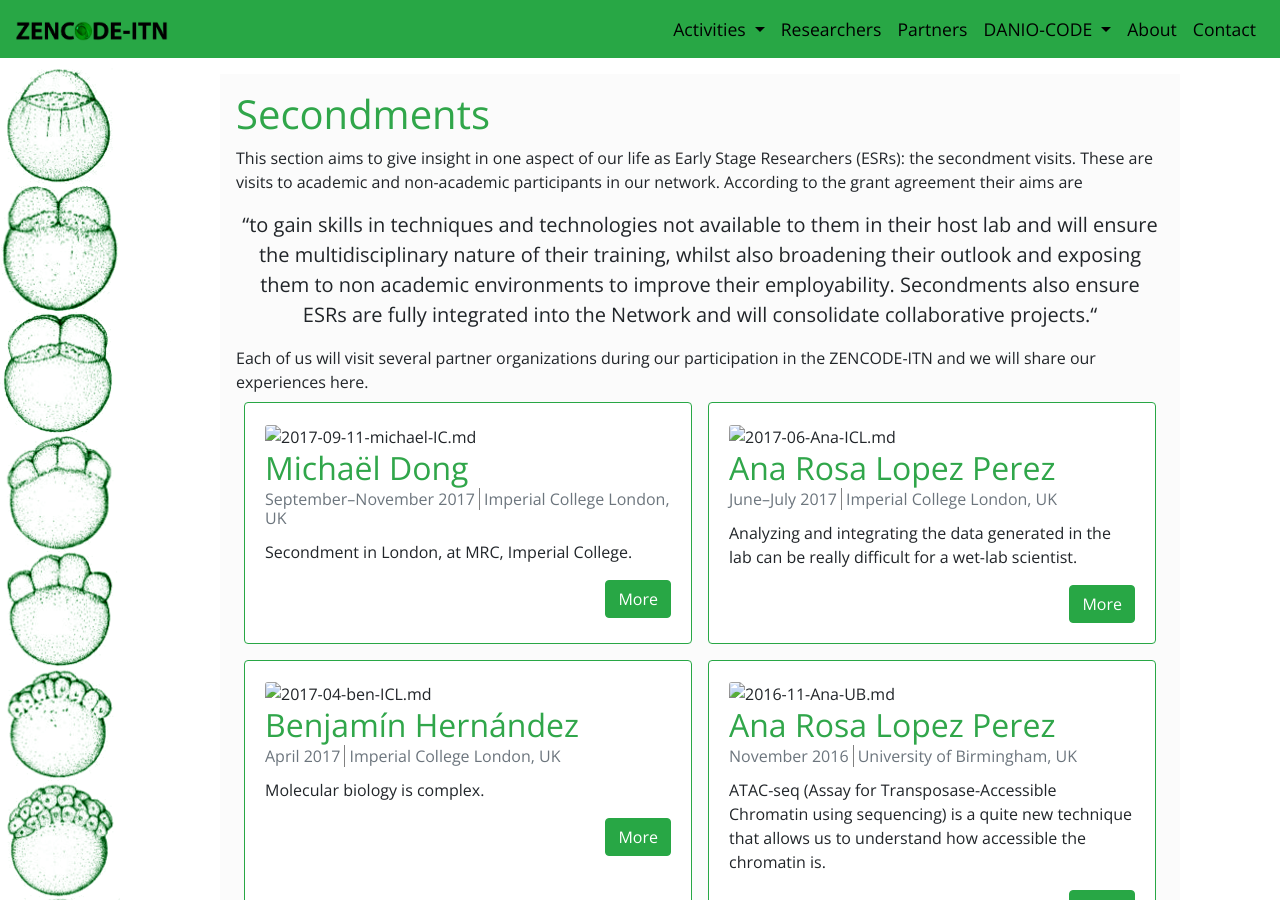
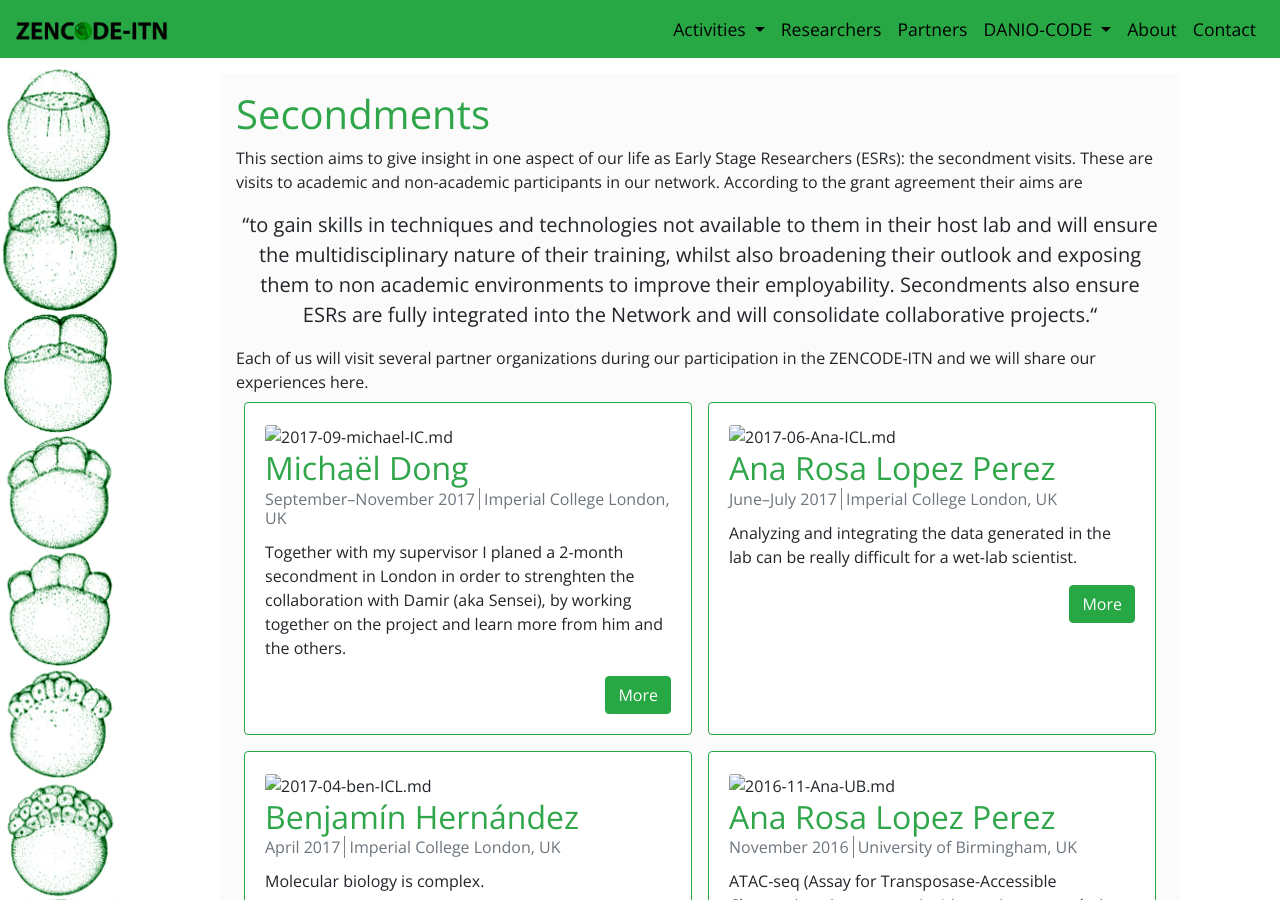
Before and after one commit to zencode-itn/zencode-itn.github.io, a Jekyll site: the page built from secondments.html, in a window 1280 px wide and 900 px high. Built offline with Jekyll 4.4.1, drawn with Linux system fonts in a browser that asks for light colours; nearby versions of some CDN libraries; a script that is not in the unit is left out; comment, search, counter and statistics services are not loaded; some of the changed lines change nothing that is shown.

Commit message:
smaller changes on michael’s secondment text

```diff
--- a/_secondments/2017-09-11-michael-IC.md
+++ b/_secondments/2017-09-michael-IC.md
@@ -5,14 +5,13 @@ esr-name: Michaël Dong
 secondment-date: September–November 2017
 secondment-place: Imperial College London, UK
 ---
+Together with my supervisor I planed a 2-month secondment in London in order to strenghten the collaboration with Damir (aka Sensei), by working together on the project and learn more from him and the others.
 
-Secondment in London, at MRC, Imperial College.
 
-During the past years, zebrafish has become an increasingly important model organism for research. In order to organize and coordinate all the genomics data between the different data users, the DANIO-CODE Data Coordination Center (DCC) has been deployed in 2016 to allow DANIO-CODE consortium members to submit and view their datasets annotated with standardized metadata nomenclatures. As part of the project, we are developing computational pipelines to process raw sequencing data and map it to the latest zebrafish reference genome sequence (GRCz10).
+<!-- In order to organize and coordinate all the genomics data between the different data users, the DANIO-CODE Data Coordination Center (DCC) has been deployed in 2016 to allow DANIO-CODE consortium members to submit and view their datasets annotated with standardized metadata nomenclatures. As part of the project, we are developing computational pipelines to process raw sequencing data and map it to the latest zebrafish reference genome sequence (GRCz10). -->
+<!--
+A post-doc from Boris Lenhard's lab, at Imperial College, decided to collaborate with us on the DANIO-CODE DCC project, for the data processing workflows, the quality control and on the development of the DCC platform. -->
 
-A post-doc from Boris Lenhard's lab, at Imperial College, decided to collaborate with us on the DANIO-CODE DCC project, for the data processing workflows, the quality control and on the development of the DCC platform.
-
-The decision was taken with my supervisor to plan a 2-month secondment in London in order to strenghten the collaboration with Damir (aka Sensei), by working together on the project and learn more from him and the others.
 
 At the start of September, after my vacation in Ireland (to get used to the weather), I left for the UK.
 
@@ -36,9 +35,9 @@ The main goals of the secondment were:
 
 I worked with Sensei and pals at the MRC London Institute of Medical Sciences for 2 months. Some of the secondment plan objectives were achieved, others will be done later, after my return to Stockholm.
 
-I also took the occasion to visit the most famous monuments of London: Buckingham Palace, Big Ben (under maintenance though), London bridge, the Royal Air Force museum, the Science Museum and some regions in the Sussex (Eastbourne).
+I also took the occasion to visit the most famous monuments of London: Buckingham Palace, Big Ben (under maintenance though), London bridge, the Royal Air Force museum, the Science Museum and some regions in Sussex (Eastbourne).
 
-I finally left London in November, tired and ready to use all those new skills gained, having expanded my friends, contacts and acquitainces repertory, and report to my supervisor.
+I finally left London in November, tired and ready to use all those new skills gained, having expanded my friends, contacts and acquitainces repertoire, and to report to my supervisor.
 
 ![Goodbye London :'(](/library/images/secondments/michael_IC_2.jpg)
 *Goodbye London :'(*
@@ -46,5 +45,3 @@ I finally left London in November, tired and ready to use all those new skills g
 And there ends my secondment at Imperial College. In 2 months, I learned a lot, from data processing to analysis and quality control of transcriptomic dataets, but also socialized with the members of the team, and discovered a new culture. The only issue, in my opinion was that, for a first stay, those 2 months have been very long, if not too long.
 
 I would like to thank Dr. Damir Baransic-sensei (I won't regret the "tiramisoup" though), Dr. Boris Lenhart and the rest of the Computational Regulatory Genomics team, for welcoming me in their office during this period.
-
-Michael.
```
